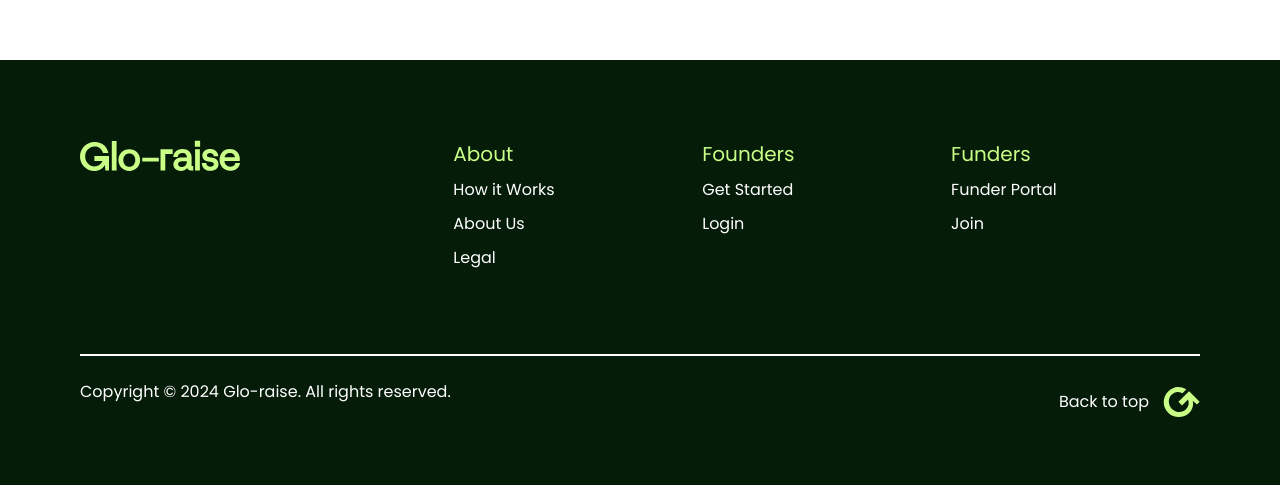
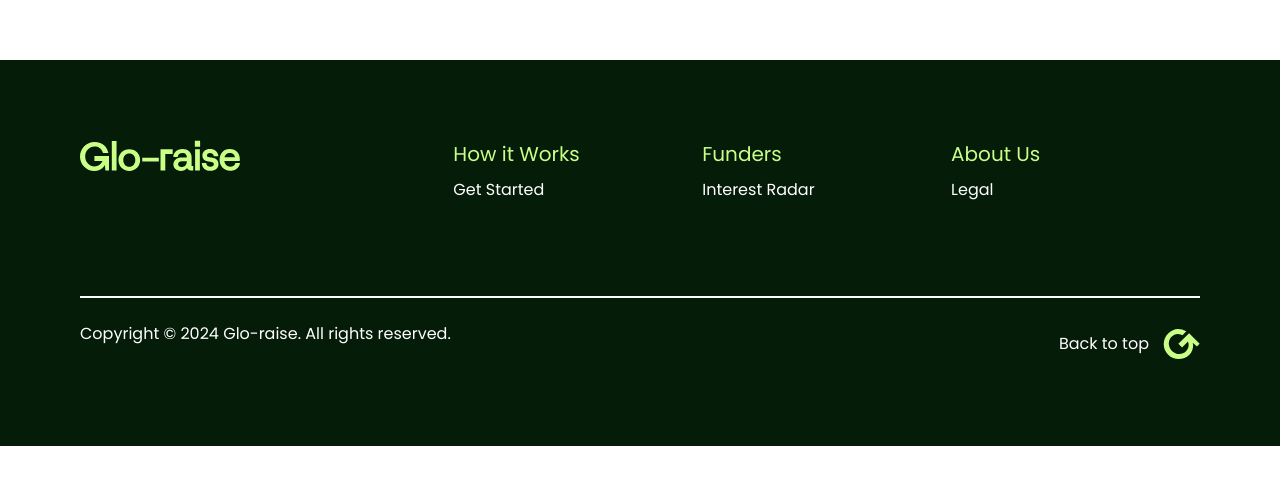
Before and after one commit to Wayskid/Glo-raise, a React (Vite) app in the folder client/: page / in a window 1280 px wide. Shown: the part 831-1316 px from the top of the page. After the commit the page ends 1277 px from the top, so only its background shows below. Built offline with nearby package versions, Linux system fonts and the light colour scheme.

Commit message:
Links correction

```diff
--- a/client/index.html
+++ b/client/index.html
@@ -4,7 +4,7 @@
     <meta charset="UTF-8" />
     <link rel="icon" type="image/svg+xml" href="/Logo.svg" />
     <meta name="viewport" content="width=device-width, initial-scale=1.0" />
-    <title>Vite + React</title>
+    <title>Glo-Raise</title>
   </head>
   <body>
     <div id="root"></div>
--- a/client/src/layout/Footer.jsx
+++ b/client/src/layout/Footer.jsx
@@ -22,35 +22,23 @@ export default function Footer() {
               />
             </svg>
           </NavLink>
-          <div className="grid grid-cols-2 md:grid-cols-3 gap-12 md:gap-0 items-start w-full">
+          <div className="grid grid-cols-2 md:grid-cols-3 gap-8 md:gap-0 items-start w-full">
             <div className="grid gap-[10px]">
-              <p className="text-Lime text-xl">About</p>
-              <NavLink to="/how_it_works" className="text-white">
-                How it Works
-              </NavLink>
-              <NavLink to="/about_us" className="text-white">
-                About Us
-              </NavLink>
-              <NavLink to="/legal" className="text-white">
-                Legal
-              </NavLink>
-            </div>
-            <div className="grid gap-[10px]">
-              <p className="text-Lime text-xl">Founders</p>
+              <p className="text-Lime text-xl">How it Works</p>
               <NavLink to="/get_started" className="text-white">
                 Get Started
-              </NavLink>
-              <NavLink to="/login" className="text-white">
-                Login
               </NavLink>
             </div>
             <div className="grid gap-[10px]">
               <p className="text-Lime text-xl">Funders</p>
-              <NavLink to="/funder" className="text-white">
-                Funder Portal
+              <NavLink to="/interest_radar" className="text-white">
+                Interest Radar
               </NavLink>
-              <NavLink to="/join" className="text-white">
-                Join
+            </div>
+            <div className="grid gap-[10px]">
+              <p className="text-Lime text-xl">About Us</p>
+              <NavLink to="/legal" className="text-white">
+                Legal
               </NavLink>
             </div>
           </div>
--- a/client/src/layout/Nav.jsx
+++ b/client/src/layout/Nav.jsx
@@ -34,20 +34,12 @@ export default function Nav() {
           <NavLink to="/about_us" className="py-2">
             About Us
           </NavLink>
-          <div className="flex gap-6">
-            <NavLink
-              to="/login"
-              className="px-4 py-2 border-[3px] border-Hero-Purple hidden lg:block"
-            >
-              Log In
-            </NavLink>
           <NavLink
             to="/get_started"
             className="px-4 py-2 border-[1px] border-Hero-Purple bg-Hero-Purple rounded-[4px] text-white"
           >
             Get Started
           </NavLink>
-          </div>
         </div>
         <button className="md:hidden">
           <svg
```
Lines whose indentation alone changed are shown as unchanged.
